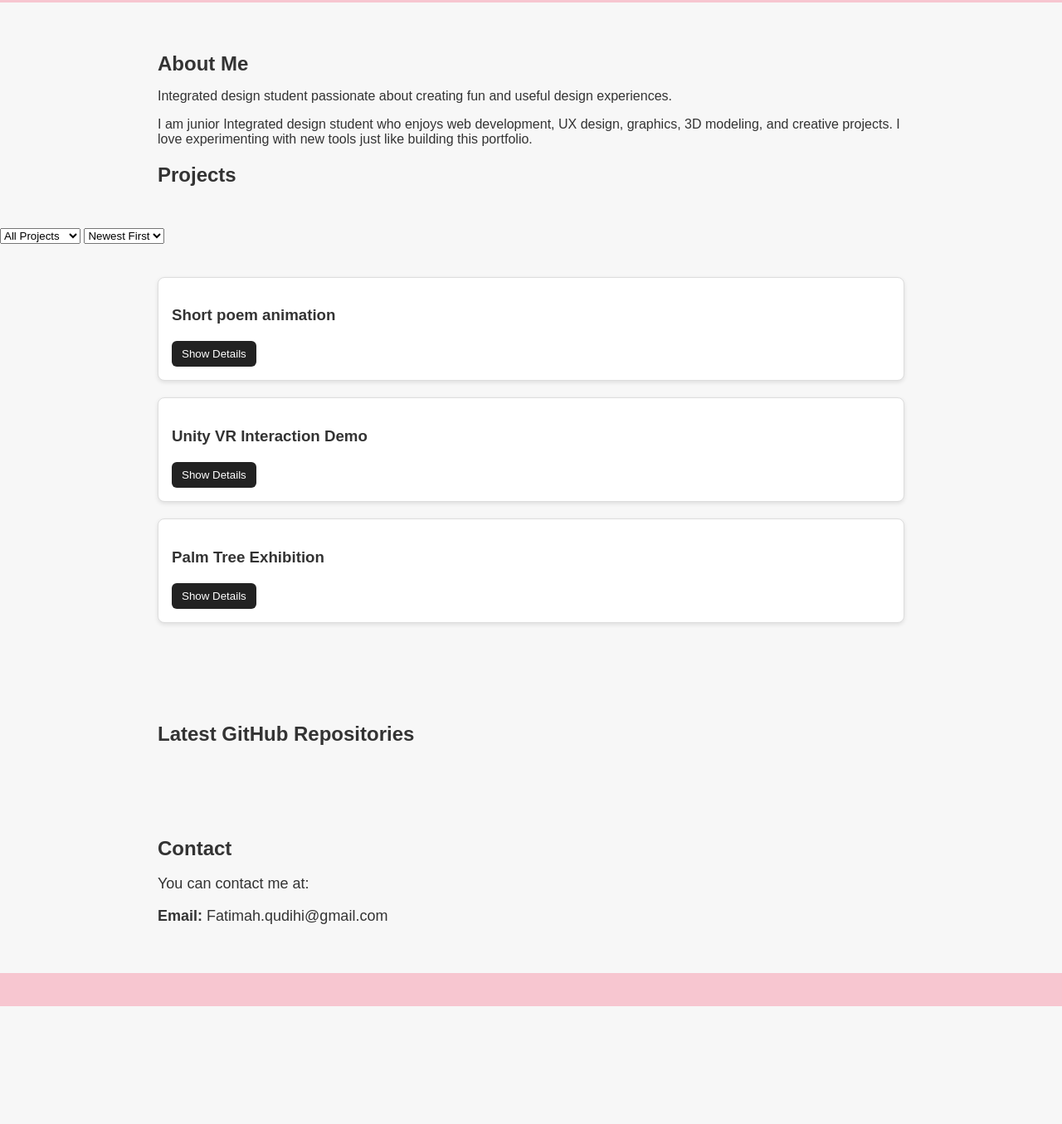
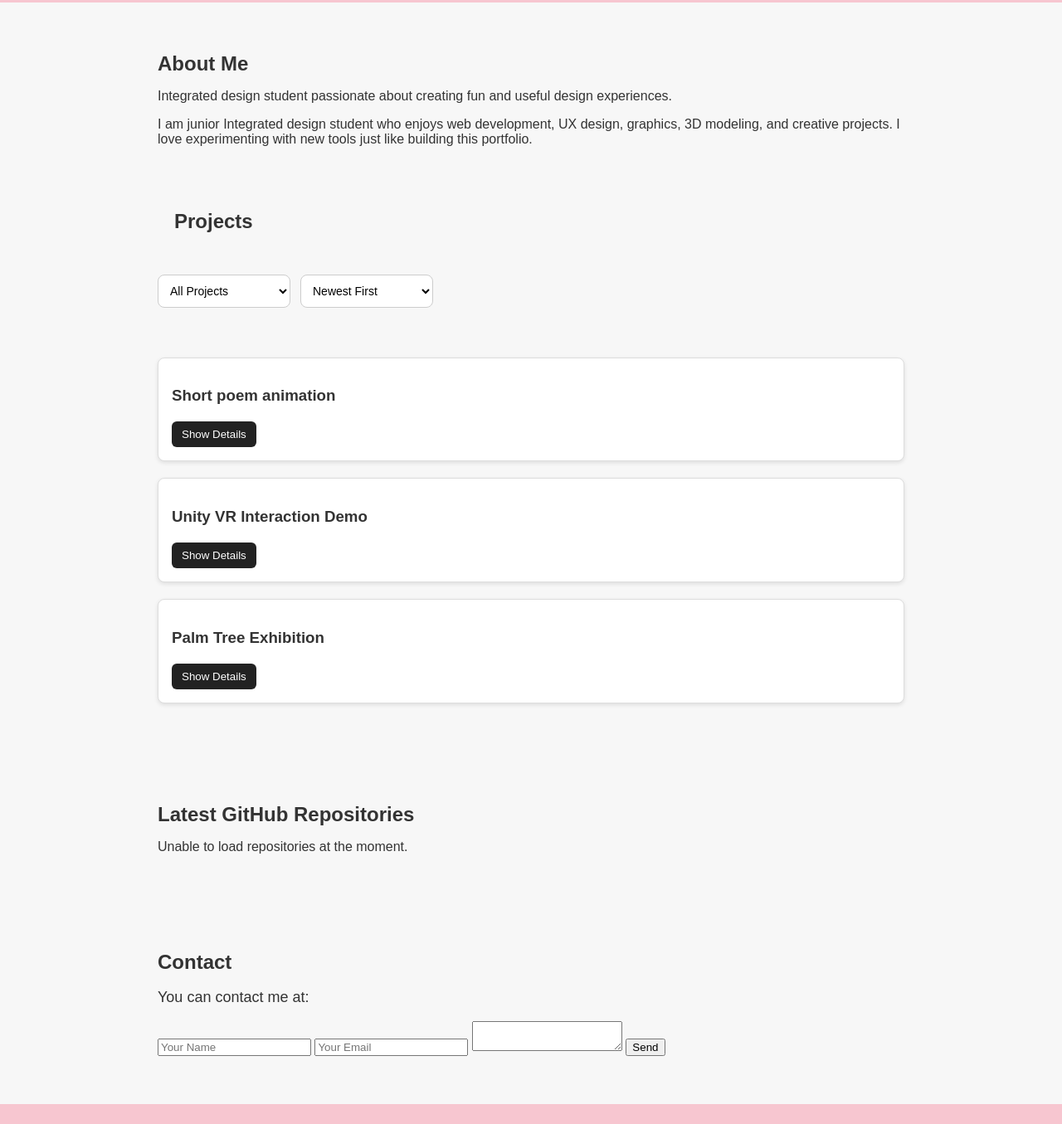
Before and after one commit to Fatimah-alqadihi/202344070-FatimahAlqadihi-assignment3, a plain HTML site: page index.html in a window 1280 px wide. Shown: the part 85-1440 px from the top of the page at 83% size. Before the commit the page ends 1298 px from the top, so only its background shows below. Drawn offline with Linux system fonts and the light colour scheme; no server answers.

Commit message:
change contacts display, Copilot assisted

```diff
--- a/css/styles.css
+++ b/css/styles.css
@@ -177,3 +177,20 @@ footer {
 .hidden {
   visibility: hidden;
 }
+
+.project-controls {
+    display: flex;
+    gap: 12px;
+    margin-bottom: 20px;
+}
+
+.project-controls select {
+    width: 160px;
+    height: 40px;
+    padding: 0 10px;
+    border: 1px solid #ccc;
+    border-radius: 8px;
+    background: white;
+    font-size: 14px;
+    cursor: pointer;
+}
--- a/index.html
+++ b/index.html
@@ -29,20 +29,24 @@
     I am junior Integrated design student who enjoys web development, UX design, graphics, 3D modeling, and creative projects.
     I love experimenting with new tools just like building this portfolio.
   </p>
+  <section id="projects">
 
      <h2>Projects</h2>
      </section>
+     <div class="project-controls">
   <select id="filter">
   <option value="all">All Projects</option>
   <option value="3D Modeling">3D Modeling</option>
   <option value="VR">VR</option>
 </select>
 
+
 <select id="sort">
   <option value="newest">Newest First</option>
   <option value="oldest">Oldest First</option>
 </select>
-  <section id="projects">
+  <section id="project-list">
+    </div>
 
   <div class="project-card" data-category="3D Modeling"
      data-year="2025">
@@ -90,6 +94,7 @@
 
 
   </section>
+  </section>
 
   <section id="github">
   <h2>Latest GitHub Repositories</h2>
@@ -102,7 +107,26 @@
 
   <h2>Contact</h2>
   <p>You can contact me at:</p>
-  <p><strong>Email:</strong> Fatimah.qudihi@gmail.com</p>
+<form id="contact-form">
+  <input
+    type="text"
+    id="name"
+    placeholder="Your Name">
+
+  <input
+    type="email"
+    id="email"
+    placeholder="Your Email">
+
+  <textarea
+    id="message"
+    placeholder="Message">
+  </textarea>
+
+  <button type="submit">Send</button>
+
+  <p id="form-message"></p>
+</form>
 
 
   </section>
--- a/js/script.js
+++ b/js/script.js
@@ -101,7 +101,7 @@ function updateProjects() {
     } else {
       project.style.display = "none";
     }
-  }
+  });
 
   projects.sort((a, b) => {
     const yearA = parseInt(a.dataset.year);
@@ -113,7 +113,7 @@ function updateProjects() {
   });
 
   const container =
-    document.getElementById("projects");
+document.getElementById("project-list");
 
   projects.forEach(p => container.appendChild(p));
 }
```
